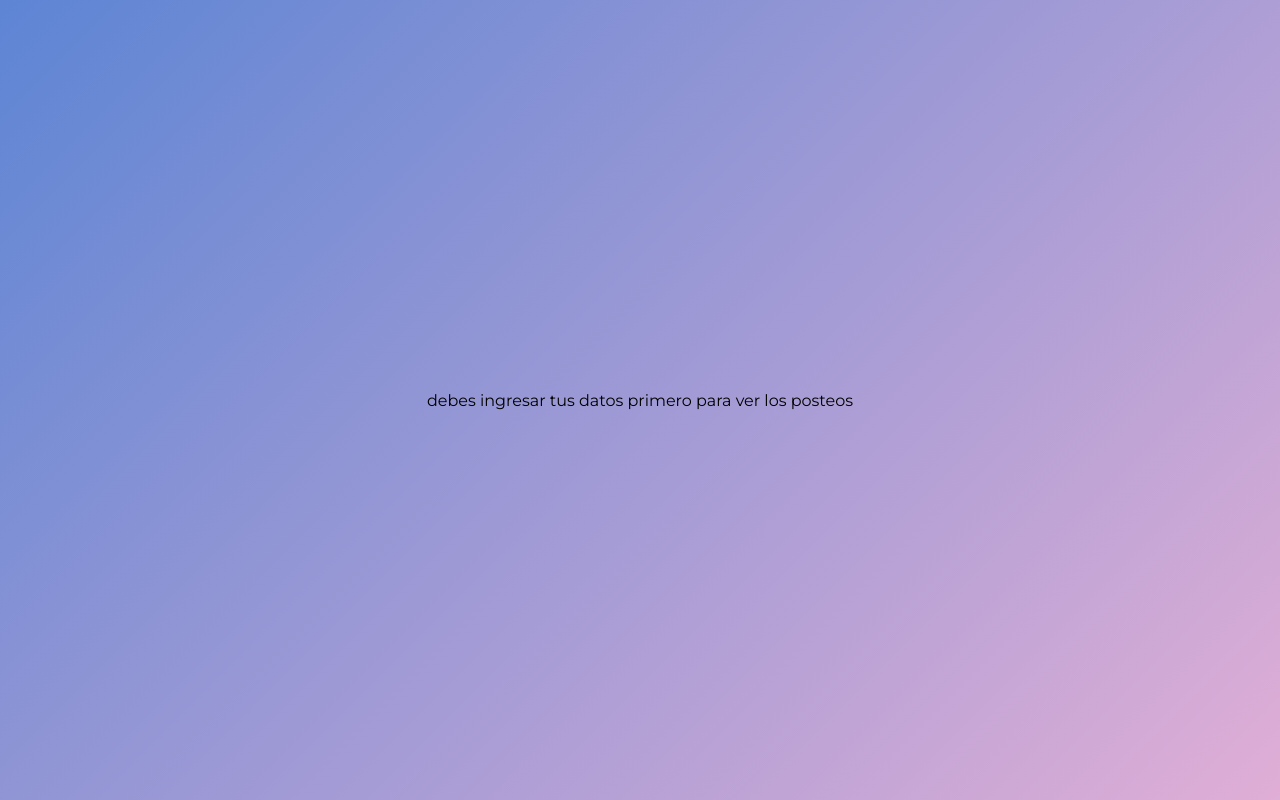
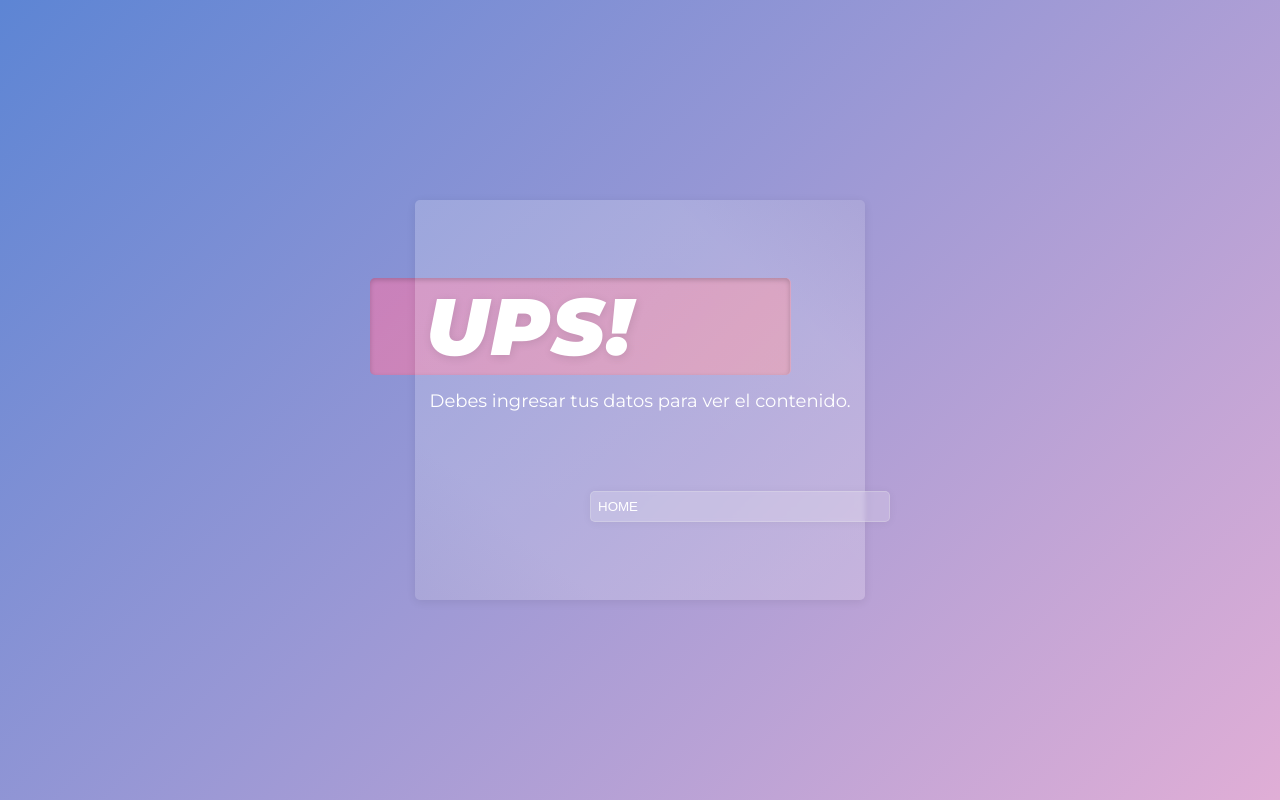
Before and after one commit to silc22/cleverpy_challenge, a React (Create React App) app: page /posts in a window 1280 px wide. Built offline with nearby package versions, Linux system fonts and the light colour scheme; no server answers; a web font is replaced by a local one.

Commit message:
agregando estilos

```diff
--- a/src/pages/Home.js
+++ b/src/pages/Home.js
@@ -16,7 +16,7 @@ function Home() {
         <div className="home__container">
 
           <h2 className="home__title">
-            Qué <span>bueno</span> verte!
+            Qué <span className="home__title--span">bueno</span> verte!
           </h2>
 
           <Form/>
--- a/src/pages/Posts.js
+++ b/src/pages/Posts.js
@@ -1,15 +1,16 @@
 import { useEffect } from "react";
 import { getAllPosts } from "../store/actions/posts/postsActions"
-import { useDispatch, useSelector } from "react-redux";
+import { useDispatch } from "react-redux";
 import "../styles/posts.css"
 import Post from "../components/Post";
 import Sidebar from "../components/Sidebar";
 import Cards from "../components/Cards";
+import { useNavigate } from "react-router-dom";
 
 function Posts() {
+   const navigate = useNavigate()
    const dispatch = useDispatch()
    const user = JSON.parse(localStorage.getItem("users"))
-   const {cards} = useSelector((state)=> state.post)
 
    useEffect(()=>{
       dispatch(getAllPosts())
@@ -38,7 +39,17 @@ function Posts() {
             </div>
          </div>
          </>
-         :<p>debes ingresar tus datos primero para ver los posteos</p>}
+         :
+         <div className="seccion__empty">
+            <p className="seccion__message">
+               <span>Ups!</span>
+               Debes ingresar tus datos para ver el contenido.
+            </p>
+            <button className="seccion__back" onClick={()=>navigate("/")}>
+              Home
+            </button>
+         </div>
+         }
       </section>
     );
   }
--- a/src/styles/card.css
+++ b/src/styles/card.css
@@ -18,16 +18,7 @@
     justify-content: flex-end;
     font-size: 20px;
     margin: 5px 10px 0 0;
-
-}
-
-.article__button--delete, .article__button--more{
-    align-self: flex-end;
-    border: none;
-    border-radius: 50%;
-    width: 10px;
-    height: 10px;
-    box-shadow: 0px 2px 5px rgba(0, 0, 0, 0.3);
+    cursor: pointer;
 }
 
 
@@ -53,6 +44,7 @@
     background-color: rgba(233,233,233, 1);
     filter: drop-shadow(2px 2px 2px rgba(0, 0, 0, 0.4));
     margin-right: 15px;
+    cursor: pointer;
 }
 
 .article__data--button{
@@ -62,17 +54,20 @@
     width: 30px;
     height: 30px;
     overflow: hidden;
+
 }
 
 .article__data--follow{
     background-color: transparent;
     font-size: 25px;
     color: rgb(71, 86, 144);
+    cursor: pointer;
 }
 
 .article__data--friends{
     font-size: 25px;
     color: rgb(36, 158, 77);
+    cursor: pointer;
 }
 
 
@@ -111,17 +106,22 @@
     border: none;
     font-size: 25px;
     color: black;
+    cursor: pointer;
+
 }
 
 .button__liked{
     color: red;
+    cursor: pointer;
+
 }
 
 .article__button--deleted, .article__button--comment {
     background-color: transparent;
     border: none;
     font-size: 25px;
-    color: rgb(0, 0, 0)
+    color: rgb(0, 0, 0);
+    cursor: pointer;
 }
 
 
@@ -130,6 +130,8 @@
     border: none;
     font-size: 25px;
     color: rgb(104, 187, 255);
+    cursor: pointer;
+
 }
 
 .article__button--inactive{
@@ -137,4 +139,6 @@
     border: none;
     font-size: 25px;
     color: rgb(0, 0, 0);
+    cursor: pointer;
+
 }
--- a/src/styles/cards.css
+++ b/src/styles/cards.css
@@ -68,11 +68,12 @@
     position: relative;
     right: calc(-25px / 2);
     width: 28px;
+    cursor: pointer;
 }
 
 .seccion__button svg{
     border-radius: 50%;
     background-color: white;
-    color: #5E85D4;
+    color: #272727;
     font-size: 25px;
 }
--- a/src/styles/footer.css
+++ b/src/styles/footer.css
@@ -16,5 +16,12 @@
 }
 
 .footer__icon{
-    font-size: 25px;
+    font-size: 30px;
+    filter: drop-shadow(2px 2px 5px rgba(0, 0, 0, 0.3))
 }
+
+.footer__icon:hover{
+    text-shadow: 0px 2px 8px rgba(255, 255, 255, 0.7);
+    transition: .3s;
+    cursor: pointer;
+}
--- a/src/styles/form.css
+++ b/src/styles/form.css
@@ -54,7 +54,6 @@
     backdrop-filter: blur(2px);
     text-align: start;
     box-shadow: 0px 1px 10px rgba(0, 0, 0, 0.05);
-
 }
 
 .home__button:visited, .home__button:active {
--- a/src/styles/home.css
+++ b/src/styles/home.css
@@ -8,13 +8,13 @@
 }
 
 .home__container{
-    width: 600px;
-    height: 300px;
+    width: 700px;
+    height: 400px;
     display: flex;
     justify-content: space-evenly;
     align-items: flex-start;
     flex-flow: row nowrap;
-    background: linear-gradient(42deg, rgba(233,233,233,0.2) 0%, rgba(255,255,255,0.3) 21%, rgba(255,255,255,0.2) 78%, rgba(233,233,233,0.2) 100%);
+    background: linear-gradient(42deg, rgba(233, 233, 233, 0.163) 0%, rgba(255, 255, 255, 0.192) 21%, rgba(255,255,255,0.2) 78%, rgba(233, 233, 233, 0.146) 100%);
     border-radius: 5px;
     box-shadow: 1px 2px 10px rgba(0, 0, 0, 0.1);
     border: 1px solid rgba(233,233,233,0.3)
@@ -26,24 +26,25 @@
     position: relative;
     top: -40px;
     left: -74px;
-    font-size: 60px;
+    font-size: 80px;
     color: white;
     font-weight: 900;
     letter-spacing: 2px;
     text-transform: uppercase;
     text-indent: 30px;
     text-shadow: 1px 2px 10px rgba(0, 0, 0, 0.1);
-    /* font-family: 'Averia Serif Libre', cursive; */
 }
 
 
-.home__title > span{
+.home__title--span{
     display: block;
     padding: 0 10px;
     font-style: italic;
     backdrop-filter: hue-rotate(46deg);
     text-indent: 70px;
     animation: lights 7s linear 0s infinite normal forwards;
+    border-radius: 5px;
+    box-shadow: 0px 2px 5px rgba(0, 0, 0, 0.186) inset;
 }
 
 @keyframes lights {
--- a/src/styles/navbar.css
+++ b/src/styles/navbar.css
@@ -7,8 +7,6 @@
     position: fixed;
     top: 0;
     z-index: 10;
-    /* backdrop-filter: blur(20px); */
-    /* background-color: rgba(255, 255, 255, 0.05); */
 }
 
 
@@ -21,7 +19,6 @@
     align-items: center;
     padding: 0 25px;
     font-weight: 400;
-    /* box-shadow: 0 5px 30px rgba(0, 0, 0, 0.09); */
 }
 
 .menu__title{
--- a/src/styles/post.css
+++ b/src/styles/post.css
@@ -33,5 +33,68 @@
     font-size: 20px;
     text-transform: uppercase;
     margin-bottom: 5px;
+}
+
+
+.seccion__empty{
+    width: 450px;
+    height: 400px;
+    background: linear-gradient(42deg, rgba(233, 233, 233, 0.163) 0%, rgba(255, 255, 255, 0.192) 21%, rgba(255,255,255,0.2) 78%, rgba(233, 233, 233, 0.146) 100%);
+    border-radius: 5px;
+    display: flex;
+    flex-flow: column nowrap;
+    justify-content: space-evenly;
+    align-items: center;
+    box-shadow: 0px 2px 10px rgba(0, 0, 0, 0.079);
+}
+
+.seccion__message{
+    color: white;
+    font-size: 20px;
+    text-align: center;
+    font-size: 18px;
+}
+
+.seccion__message > span{
+    display: block;
+    font-weight: 900;
+    letter-spacing: 2px;
+    text-transform: uppercase;
+    text-indent: 30px;
+    text-shadow: 1px 2px 10px rgba(0, 0, 0, 0.1);
+    font-size: 80px;
+    font-style: italic;
+    padding:-10px;
+    backdrop-filter: hue-rotate(46deg);
+    animation: lights 7s linear 0s infinite normal forwards;
+    position: relative;
+    left: -60px;
+    margin-bottom: 15px;
+    text-indent: -100px;
+    border-radius: 5px;
+    box-shadow: 0px 2px 5px rgba(0, 0, 0, 0.186) inset;
 
 }
+
+
+.seccion__back{
+    position: relative;
+    background-color: rgba(255, 255, 255, 0.2);
+    border: 1px solid rgba(233,233,233,0.3);
+    width: 300px;
+    padding: 7px;
+    right: -100px;
+    border-radius: 5px;
+    color: white;
+    text-transform: uppercase;
+    backdrop-filter: blur(2px);
+    text-align: start;
+    box-shadow: 0px 1px 10px rgba(0, 0, 0, 0.05);
+}
+
+
+.seccion__back:hover{
+    cursor: pointer;
+    box-shadow: 8px 5px 5px rgba(0, 0, 0, 0.1);
+    transition: .3s;
+}
--- a/src/styles/posts.css
+++ b/src/styles/posts.css
@@ -33,6 +33,7 @@
     border: 2px solid white;
     background-color: rgba(233,233,233, 1);
     filter: drop-shadow(2px 2px 2px rgba(0, 0, 0, 0.4));
+    cursor: pointer;
 }
 
 .seccion__container{
--- a/src/styles/sidebar.css
+++ b/src/styles/sidebar.css
@@ -7,14 +7,11 @@
     background: linear-gradient(355deg, rgba(233,233,233,0.1825105042016807) 0%, rgba(255,255,255,0.03) 20%, rgba(255,255,255,0.03) 78%, rgba(233,233,233,0.22452731092436973) 100%);
     border-radius: 5px;
     border: 1px solid rgba(255, 255, 255, 0.277);
-    /* box-shadow: 1px 2px 10px rgba(0, 0, 0, 0.1); */
     box-shadow: 0px 5px 10px rgba(255, 255, 255, .2) inset ;
-
 }
 
 
 .sidebar__list{
-    width: 100%;
     height: 100%;
     list-style: none;
     padding: 10px;
```
